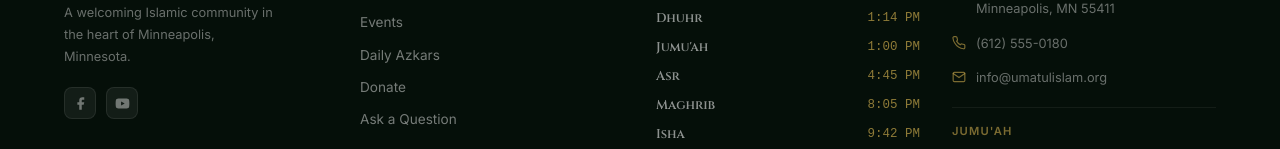
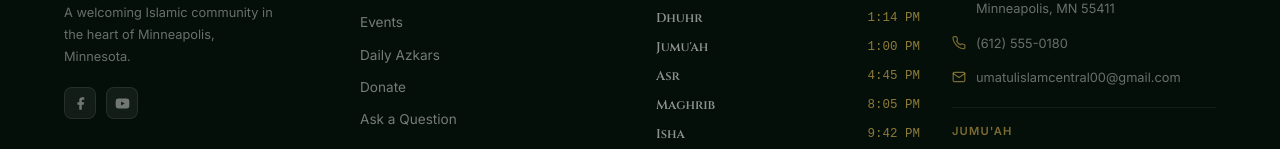
Before and after one commit to abdiaa4-hash/umatul-islam, a Next.js app: page / in a window 1280 px wide. Shown: the part 3824-3973 px from the top of the page. Built offline with nearby package versions, Linux system fonts and the light colour scheme; no server answers.

Commit message:
Update contact email to umatulislamcentral00@gmail.com
Co-Authored-By: Claude Sonnet 4.6 <noreply@anthropic.com>

```diff
--- a/app/components/Footer.tsx
+++ b/app/components/Footer.tsx
@@ -34,7 +34,7 @@ export default function Footer() {
     },
     {
       icon: <svg width="14" height="14" viewBox="0 0 24 24" fill="none" stroke="currentColor" strokeWidth="2" strokeLinecap="round" aria-hidden="true"><path d="M4 4h16c1.1 0 2 .9 2 2v12c0 1.1-.9 2-2 2H4c-1.1 0-2-.9-2-2V6c0-1.1.9-2 2-2z"/><polyline points="22,6 12,13 2,6"/></svg>,
-      text: 'info@umatulislam.org',
+      text: 'umatulislamcentral00@gmail.com',
     },
   ]
 
```
